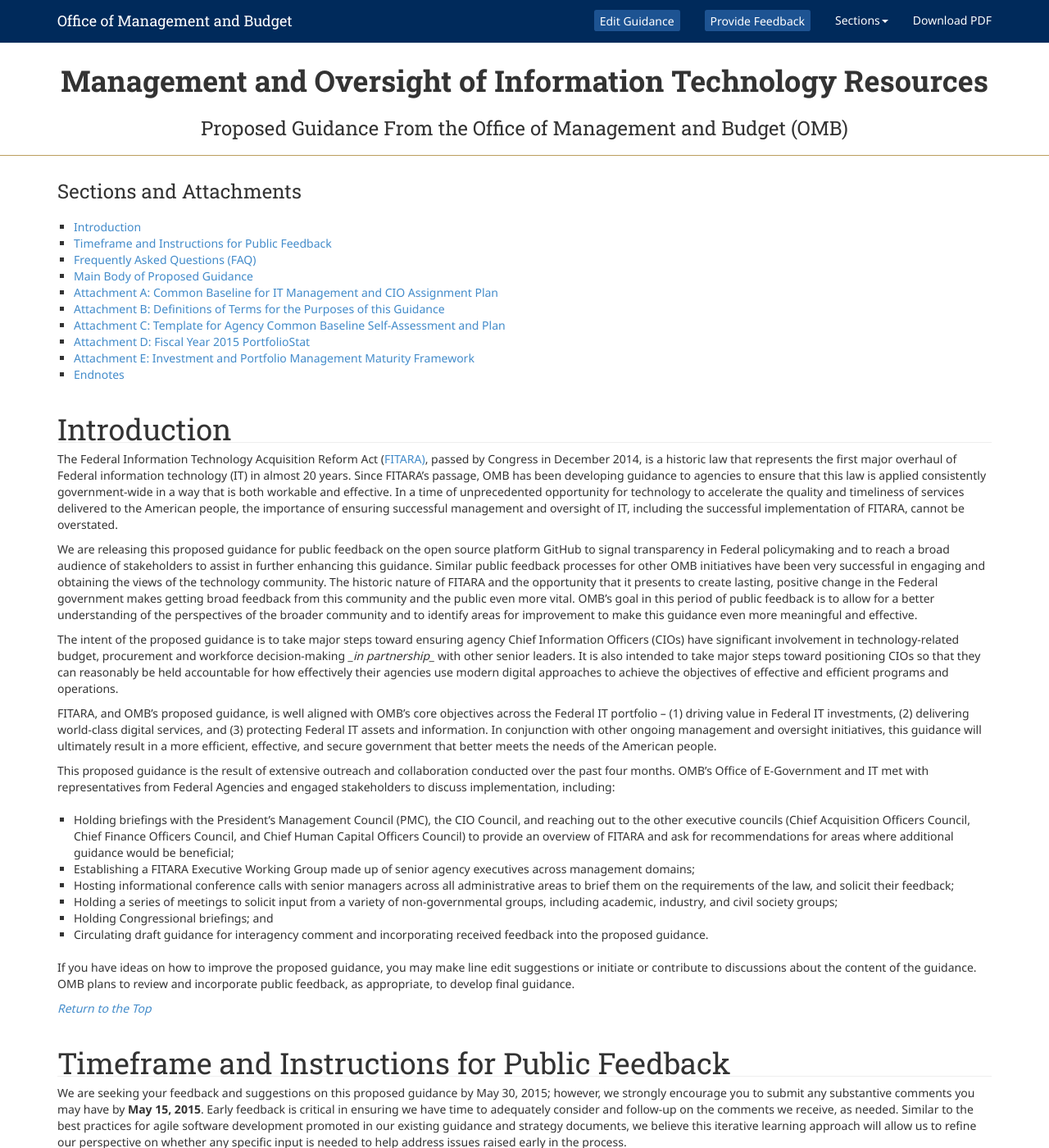
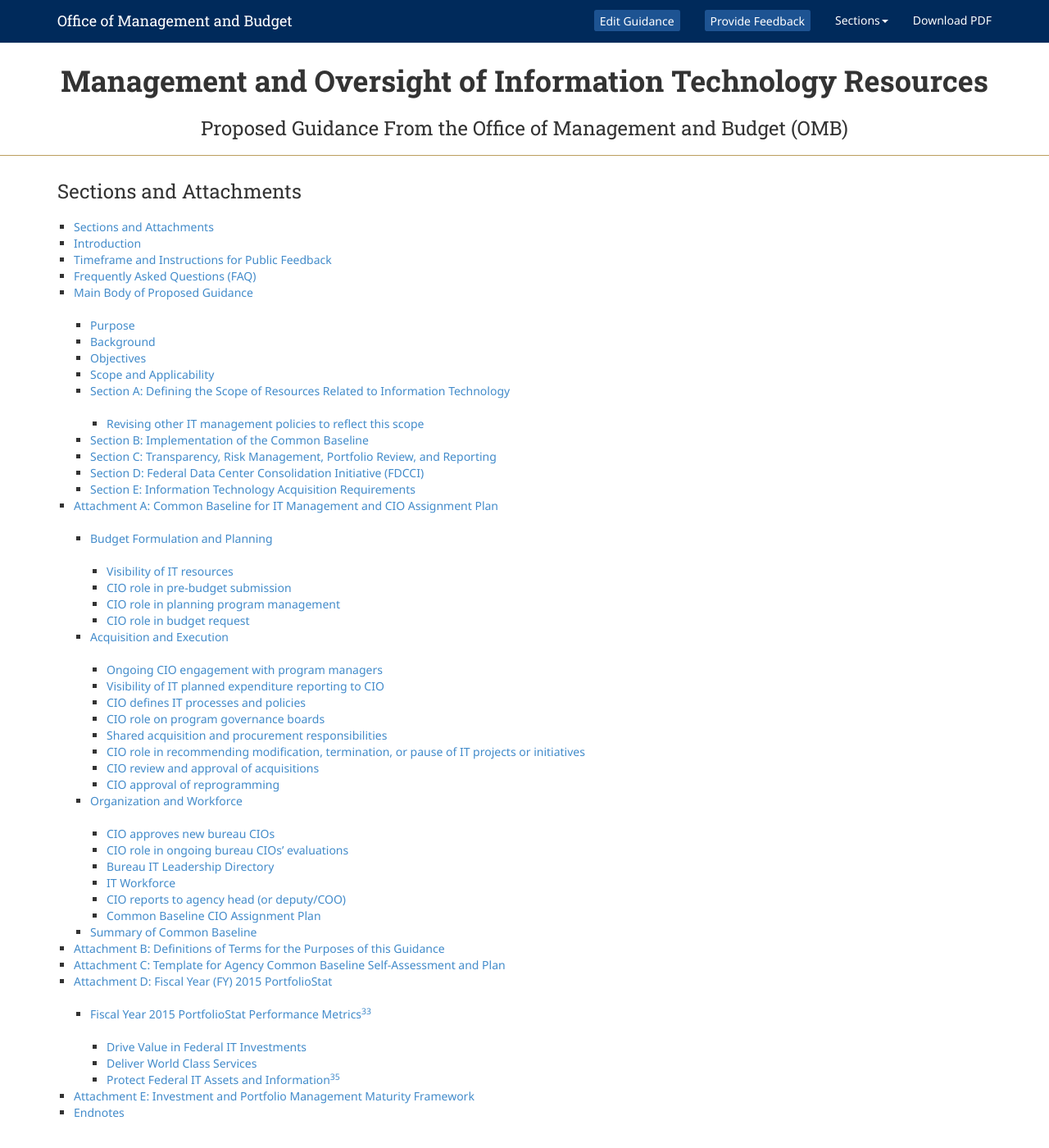
Before and after one commit to WhiteHouse/fitara, a Jekyll site: the page built from index.md, in a window 1280 px wide and 1400 px high. Shown: the whole window at 82% size. Built offline with Jekyll 4.4.1, drawn with Linux system fonts in a browser that asks for light colours; part of the change alters nothing that is shown.

Commit message:
automatic table of contents

```diff
--- a/index.md
+++ b/index.md
@@ -8,16 +8,8 @@ title: FITARA
 
 ### Sections and Attachments
 
-- [Introduction](https://whitehouse.github.io/fitara/)
-- [Timeframe and Instructions for Public Feedback](#timeframe)
-- [Frequently Asked Questions (FAQ)](#faq)
-- [Main Body of Proposed Guidance](#mainbody)
-- [Attachment A: Common Baseline for IT Management and CIO Assignment Plan](#A)
-- [Attachment B: Definitions of Terms for the Purposes of this Guidance](#B)
-- [Attachment C: Template for Agency Common Baseline Self-Assessment and Plan](#C)
-- [Attachment D: Fiscal Year 2015 PortfolioStat](#D)
-- [Attachment E: Investment and Portfolio Management Maturity Framework](#E)
-- [Endnotes](#endnotes)
+* Table of Contents
+{:toc}
 
 ## Introduction
 The Federal Information Technology Acquisition Reform Act ([FITARA)](https://www.congress.gov/113/plaws/publ291/PLAW-113publ291.pdf#page=148]), passed by Congress in December 2014, is a historic law that represents the first major overhaul of Federal information technology (IT) in almost 20 years.  Since FITARA’s passage, OMB has been developing guidance to agencies to ensure that this law is applied consistently government-wide in a way that is both workable and effective. In a time of unprecedented opportunity for technology to accelerate the quality and timeliness of services delivered to the American people, the importance of ensuring successful management and oversight of IT, including the successful implementation of FITARA, cannot be overstated.
```
